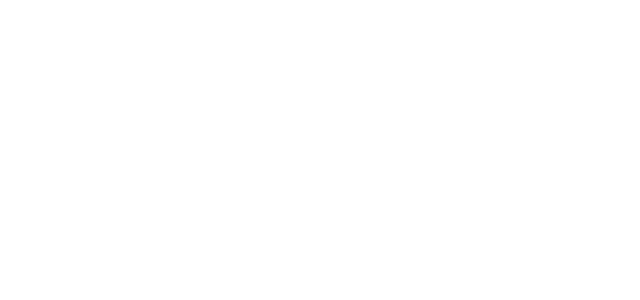
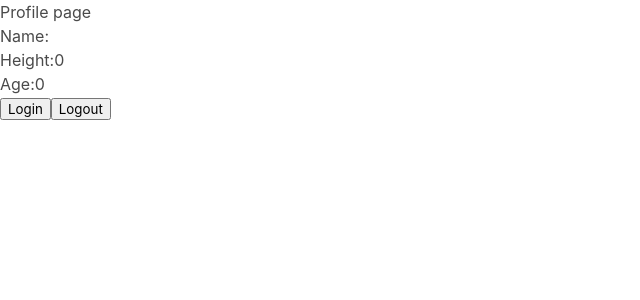
Before and after one commit to kskrebel95/ProjectManagementApp, a React (Create React App) app in the folder react_app/: page /reduxpractice in a window 1280 px wide. Before the commit this address had no page. Shown: the top 300 px of the page, without its empty margins (0-640 px from the left). Built offline with nearby package versions, Linux system fonts and the light colour scheme.

Commit message:
added reducer on actions component and did redux tutorial

```diff
--- a/react_app/package.json
+++ b/react_app/package.json
@@ -10,9 +10,12 @@
   "author": "",
   "license": "ISC",
   "dependencies": {
+    "@reduxjs/toolkit": "^1.8.3",
     "react": "^18.2.0",
     "react-dom": "^18.2.0",
-    "react-router-dom": "^6.3.0"
+    "react-redux": "^8.0.2",
+    "react-router-dom": "^6.3.0",
+    "redux": "^4.2.0"
   },
   "devDependencies": {
     "react-scripts": "^5.0.1"
--- a/react_app/src/Actions.js
+++ b/react_app/src/Actions.js
@@ -1,10 +1,29 @@
 import React from "react";
 import { useState } from "react";
 import { useParams } from "react-router-dom";
+import { useSelector } from "react-redux";
+import { useDispatch } from "react-redux";
+import { addToTable } from "./features/actions";
 
 const projects = JSON.parse(localStorage.getItem("projects"));
 
-const TableRow = () => {
+const TableRowFromRedux = () => {
+  const projectactions = useSelector((state) => state.projectactions.value);
+
+  return (
+    <tbody>
+      <tr>
+        <th>{projectactions.action_name}</th>
+        <td>{projectactions.action_desc}</td>
+        <td>{projectactions.action_severity}</td>
+        <td>{projectactions.action_budget}</td>
+        <td>{projectactions.action_start_date}</td>
+        <td>{projectactions.action_end_date}</td>
+      </tr>
+    </tbody>
+  );
+};
+const TableRowFromLocal = () => {
   const params = useParams();
   console.log(params.projectname);
   console.log(projects[params.projectname].project_name);
@@ -48,15 +67,10 @@
   const [action_severity, setAction_severity] = useState("");
   const [actions, setActions] = useState([]);
 
+  const dispatch = useDispatch();
+
   const handleSubmit = (event) => {
     event.preventDefault();
-    // console.log(
-    //   project_name,
-    //   project_dAction
-    //   project_start_date,
-    //   project_end_date,
-    //   project_budget
-    // );
     actions.push({
       action_name: action_name,
       action_desc: action_desc,
@@ -98,7 +112,9 @@
             </tr>
           </thead>
           {/* <tbody> */}
-          <TableRow />
+          <TableRowFromLocal />
+          <TableRowFromRedux />
+
           {/* </tbody> */}
         </table>
       </div>
@@ -201,7 +217,22 @@
 
           {/* Submit Action  */}
           <div className="buttons">
-            <button className="button is-primary" type="submit">
+            <button
+              onClick={() => {
+                dispatch(
+                  addToTable({
+                    action_name: action_name,
+                    action_desc: action_desc,
+                    action_start_date: action_start_date,
+                    action_end_date: action_end_date,
+                    action_budget: action_budget,
+                    action_severity: action_severity,
+                  })
+                );
+              }}
+              className="button is-primary"
+              type="submit"
+            >
               Add New Action
             </button>
           </div>
--- a/react_app/src/App.js
+++ b/react_app/src/App.js
@@ -3,6 +3,7 @@
 import { CreateProject } from "./CreateProject";
 import { Project } from "./Projects";
 import { EachProject } from "./EachProject";
+import { ReduxPractice } from "./components/ReduxPractice";
 
 export const App = () => {
   return (
@@ -16,6 +17,7 @@
           }
         />
         <Route path="/eachproject/:projectname" element={<EachProject />} />
+        <Route path="/reduxpractice" element={<ReduxPractice />} />
       </Routes>
     </div>
   );
--- /dev/null
+++ b/react_app/src/components/ReduxPractice.js
@@ -0,0 +1,50 @@
+import { React } from "react";
+import { useSelector } from "react-redux";
+import { useDispatch } from "react-redux";
+import { login, logout } from "../features/user";
+
+const Profile = () => {
+  const user = useSelector((state) => state.user.value);
+  return (
+    <div>
+      <h1>Profile page</h1>
+      <p>Name:{user.name}</p>
+      <p>Height:{user.height}</p>
+      <p>Age:{user.age}</p>
+    </div>
+  );
+};
+const Login = () => {
+  const dispatch = useDispatch();
+  return (
+    <button
+      onClick={() => {
+        dispatch(login({ name: "Clark", height: 6, age: 22 }));
+      }}
+    >
+      Login
+    </button>
+  );
+};
+const Logout = () => {
+  const dispatch = useDispatch();
+  return (
+    <button
+      onClick={() => {
+        dispatch(logout());
+      }}
+    >
+      Logout
+    </button>
+  );
+};
+
+export const ReduxPractice = () => {
+  return (
+    <div>
+      <Profile />
+      <Login />
+      <Logout />
+    </div>
+  );
+};
--- /dev/null
+++ b/react_app/src/features/actions.js
@@ -0,0 +1,16 @@
+import { createSlice } from "@reduxjs/toolkit";
+
+const initialStateValue = "No Actions found";
+export const projectactionsSlice = createSlice({
+  name: "projectactions",
+  initialState: { value: initialStateValue },
+  reducers: {
+    addToTable: (state, action) => {
+      state.value = action.payload;
+    },
+  },
+});
+
+export const { addToTable } = projectactionsSlice.actions;
+//exports the actual user reducer
+export default projectactionsSlice.reducer;
--- /dev/null
+++ b/react_app/src/features/user.js
@@ -0,0 +1,19 @@
+import { createSlice } from "@reduxjs/toolkit";
+
+const initialStateValue = { name: "", height: 0, age: 0 };
+export const userSlice = createSlice({
+  name: "user",
+  initialState: { value: initialStateValue },
+  reducers: {
+    login: (state, action) => {
+      state.value = action.payload;
+    },
+    logout: (state, action) => {
+      state.value = initialStateValue;
+    },
+  },
+});
+
+export const { login, logout } = userSlice.actions;
+//exports the actual user reducer
+export default userSlice.reducer;
--- a/react_app/src/index.js
+++ b/react_app/src/index.js
@@ -1,15 +1,30 @@
-import React from "react";
+import React, { useReducer } from "react";
 import { createRoot } from "react-dom/client";
 import { BrowserRouter } from "react-router-dom";
 import { App } from "./App";
+import { configureStore } from "@reduxjs/toolkit";
+import { Provider } from "react-redux";
+import userReducer from "./features/user";
+import projectActionsReducer from "./features/actions";
 
-// console.log("Hello I'm working");
+// Creating store which is used to hold all the states we wmay like to change
+const store = configureStore({
+  //reducer is a function that takes in the prev value of that state
+  // the action youd like carried out and the new value
+
+  reducer: {
+    user: userReducer,
+    projectactions: projectActionsReducer,
+  },
+});
 
 const root_element = document.getElementById("root");
 const react_root = createRoot(root_element);
 
 react_root.render(
   <BrowserRouter>
-    <App />
+    <Provider store={store}>
+      <App />
+    </Provider>
   </BrowserRouter>
 );
```
Also changed, not shown: 1 other file (tests, documents, lock files or other folders).
